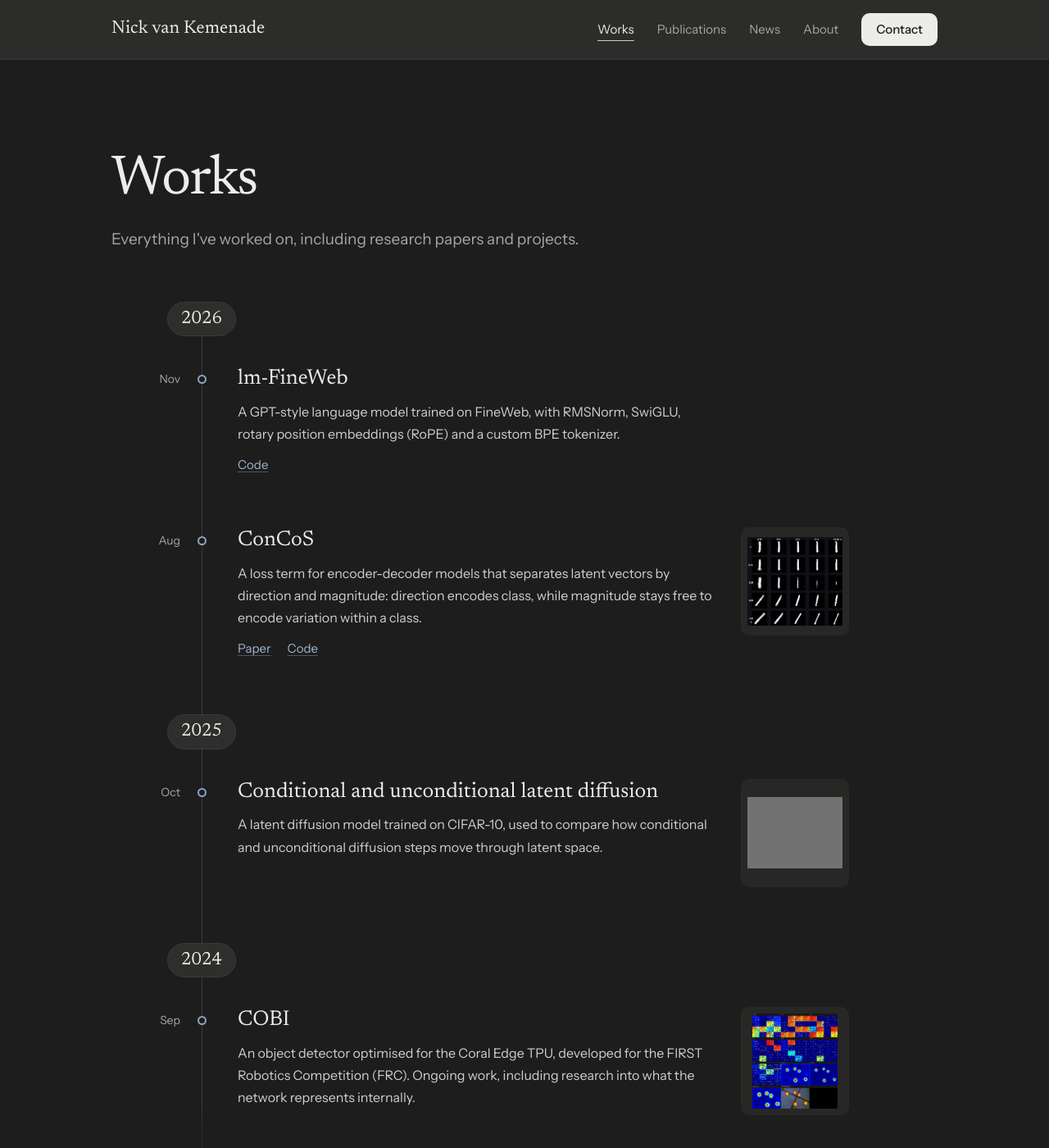
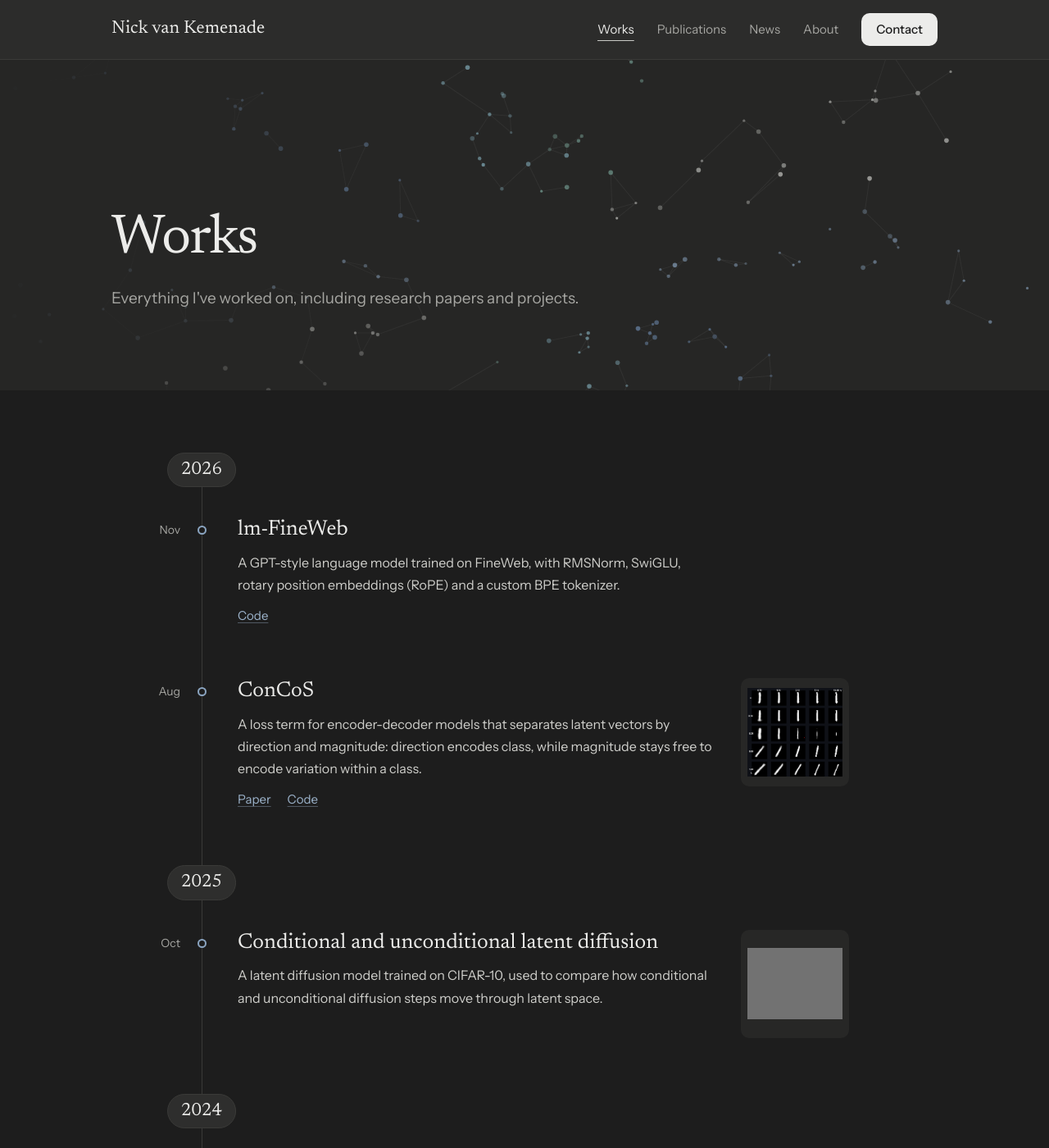
Before and after one commit to nickvankemenade-ai/nickvankemenade-ai.github.io, a Jekyll site: the page built from works/index.html, in a window 1280 px wide and 1400 px high. Shown: the whole window at 82% size. Built offline with Jekyll 4.4.1, drawn with Linux system fonts in a browser that asks for light colours; grey boxes are pictures that could not be loaded.

Commit message:
Works page: header band with the network background
Co-Authored-By: Claude Opus 5.5 <noreply@anthropic.com>

```diff
--- a/assets/css/styles.css
+++ b/assets/css/styles.css
@@ -249,6 +249,8 @@ html { scroll-padding-top: 96px; }
 }
 .band .news-item { border-color: #444442; }
 .band-page { margin-bottom: 0; }
+.works-head { margin-bottom: 72px; }
+.band-head-art.art-network::before { background-image: url("../img/hero/network.svg"); }
 .band-page .page-head { padding-top: clamp(56px, 9vw, 112px); padding-bottom: 48px; }
 .section h2 {
   margin: 0 0 32px;
--- a/works/index.html
+++ b/works/index.html
@@ -1,10 +1,14 @@
 ---
 title: Works
 ---
-<header class="page-head">
-  <h1>Works</h1>
-  <p class="lede">Everything I've worked on, including research papers and projects.</p>
-</header>
+<section class="band band-page works-head">
+  <div class="band-head band-head-art art-network">
+    <header class="page-head">
+      <h1>Works</h1>
+      <p class="lede">Everything I've worked on, including research papers and projects.</p>
+    </header>
+  </div>
+</section>
 
 {% comment %}
   A vertical timeline: years sit on the line, each work gets a marker with its
```
